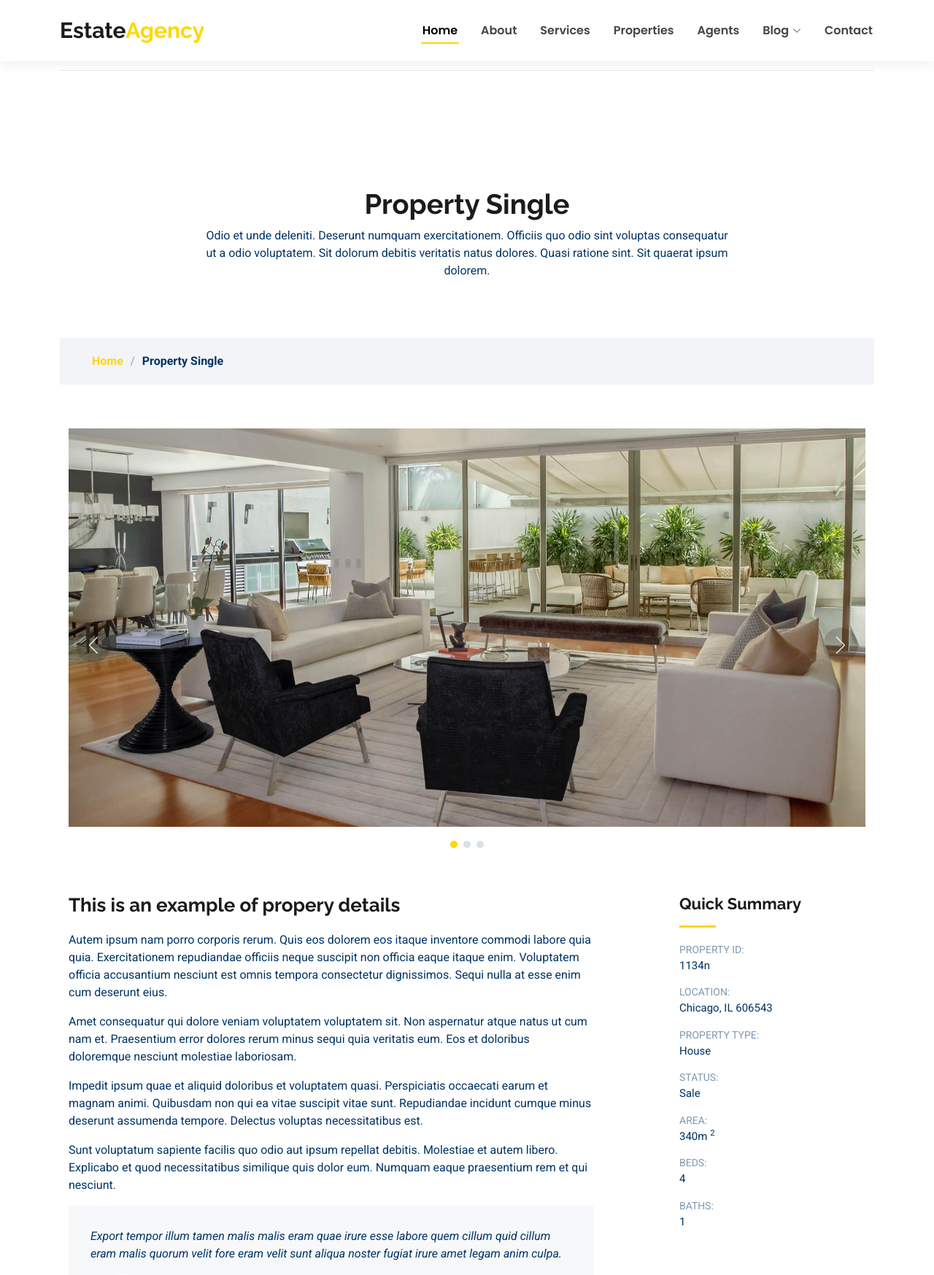
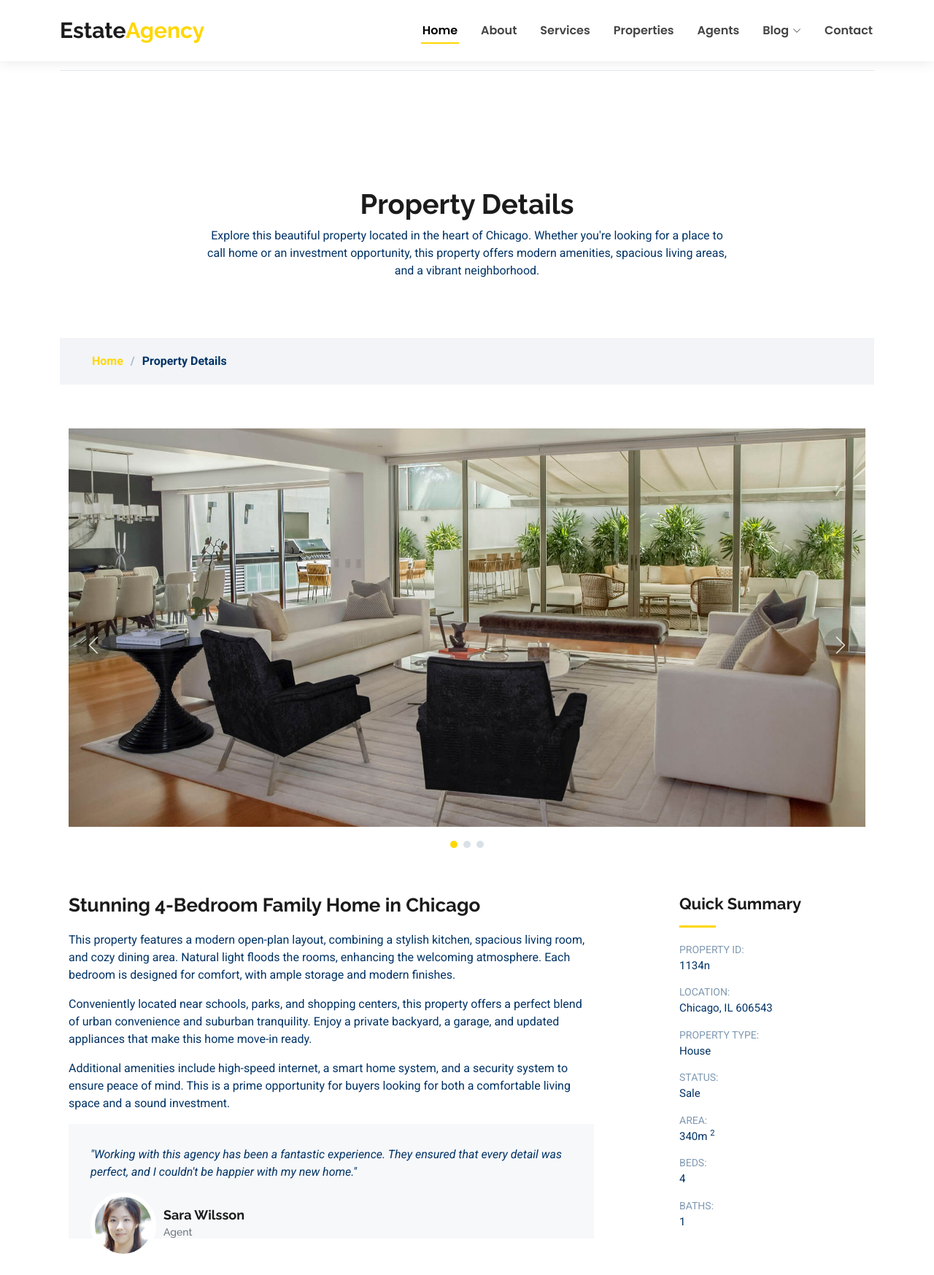
Before and after one commit to NoelWekulo/website-assignment, a Django app: page /propertySingle/ in a window 1280 px wide. Shown: the top 1747 px of the page at 73% size. Run offline with Django 5.2, Linux system fonts and the light colour scheme; some libraries are stand-ins or nearby versions.

Commit message:
Update property-single.html

```diff
--- a/agency/templates/property-single.html
+++ b/agency/templates/property-single.html
@@ -1,7 +1,6 @@
 {% extends "base.html" %}
 
 {% load static %}
-
 
 {% block content %}
 
@@ -29,7 +28,7 @@
               <li><a href="#">Trending</a></li>
               <li><a href="#">Latest News</a></li>
               <li><a href="#">Interior Designs</a></li>
-              <li><a href="#">Home shows</a></li>
+              <li><a href="#">Home Shows</a></li>
             </ul>
           </li>
           <li><a href="{% url 'contact' %}">Contact</a></li>
@@ -48,8 +47,8 @@
         <div class="container">
           <div class="row d-flex justify-content-center text-center">
             <div class="col-lg-8">
-              <h1>Property Single</h1>
-              <p class="mb-0">Odio et unde deleniti. Deserunt numquam exercitationem. Officiis quo odio sint voluptas consequatur ut a odio voluptatem. Sit dolorum debitis veritatis natus dolores. Quasi ratione sint. Sit quaerat ipsum dolorem.</p>
+              <h1>Property Details</h1>
+              <p class="mb-0">Explore this beautiful property located in the heart of Chicago. Whether you're looking for a place to call home or an investment opportunity, this property offers modern amenities, spacious living areas, and a vibrant neighborhood.</p>
             </div>
           </div>
         </div>
@@ -58,13 +57,13 @@
         <div class="container">
           <ol>
             <li><a href="{% url 'index' %}">Home</a></li>
-            <li class="current">Property Single</li>
+            <li class="current">Property Details</li>
           </ol>
         </div>
       </nav>
     </div><!-- End Page Title -->
 
-    <!-- Real Estate 2 Section -->
+    <!-- Real Estate Section -->
     <section id="real-estate-2" class="real-estate-2 section">
 
       <div class="container" data-aos="fade-up">
@@ -92,15 +91,15 @@
           <div class="swiper-wrapper align-items-center">
 
             <div class="swiper-slide">
-              <img src="assets/img/property-slide/property-slide-1.jpg" alt="">
+              <img src="{% static 'assets/img/property-slide/property-slide-1.jpg' %}" alt="">
             </div>
 
             <div class="swiper-slide">
-              <img src="assets/img/property-slide/property-slide-2.jpg" alt="">
+              <img src="{% static 'assets/img/property-slide/property-slide-2.jpg' %}" alt="">
             </div>
 
             <div class="swiper-slide">
-              <img src="assets/img/property-slide/property-slide-3.jpg" alt="">
+              <img src="{% static 'assets/img/property-slide/property-slide-3.jpg' %}" alt="">
             </div>
 
           </div>
@@ -114,25 +113,21 @@
           <div class="col-lg-8" data-aos="fade-up">
 
             <div class="portfolio-description">
-              <h2>This is an example of propery details</h2>
+              <h2>Stunning 4-Bedroom Family Home in Chicago</h2>
               <p>
-                Autem ipsum nam porro corporis rerum. Quis eos dolorem eos itaque inventore commodi labore quia quia. Exercitationem repudiandae officiis neque suscipit non officia eaque itaque enim. Voluptatem officia accusantium nesciunt est omnis tempora consectetur dignissimos. Sequi nulla at esse enim cum deserunt eius.
+                This property features a modern open-plan layout, combining a stylish kitchen, spacious living room, and cozy dining area. Natural light floods the rooms, enhancing the welcoming atmosphere. Each bedroom is designed for comfort, with ample storage and modern finishes.
               </p>
               <p>
-                Amet consequatur qui dolore veniam voluptatem voluptatem sit. Non aspernatur atque natus ut cum nam et. Praesentium error dolores rerum minus sequi quia veritatis eum. Eos et doloribus doloremque nesciunt molestiae laboriosam.
+                Conveniently located near schools, parks, and shopping centers, this property offers a perfect blend of urban convenience and suburban tranquility. Enjoy a private backyard, a garage, and updated appliances that make this home move-in ready.
               </p>
 
               <p>
-                Impedit ipsum quae et aliquid doloribus et voluptatem quasi. Perspiciatis occaecati earum et magnam animi. Quibusdam non qui ea vitae suscipit vitae sunt. Repudiandae incidunt cumque minus deserunt assumenda tempore. Delectus voluptas necessitatibus est.
-              </p>
-
-              <p>
-                Sunt voluptatum sapiente facilis quo odio aut ipsum repellat debitis. Molestiae et autem libero. Explicabo et quod necessitatibus similique quis dolor eum. Numquam eaque praesentium rem et qui nesciunt.
+                Additional amenities include high-speed internet, a smart home system, and a security system to ensure peace of mind. This is a prime opportunity for buyers looking for both a comfortable living space and a sound investment.
               </p>
 
               <div class="testimonial-item">
                 <p>
-                  <span>Export tempor illum tamen malis malis eram quae irure esse labore quem cillum quid cillum eram malis quorum velit fore eram velit sunt aliqua noster fugiat irure amet legam anim culpa.</span>
+                  <span>"Working with this agency has been a fantastic experience. They ensured that every detail was perfect, and I couldn't be happier with my new home."</span>
                 </p>
                 <div>
                   <img src="{% static 'assets/img/testimonials/testimonials-2.jpg' %}" class="testimonial-img" alt="">
@@ -153,11 +148,11 @@
             <div class="tab-content">
 
               <div class="tab-pane fade show active" id="real-estate-2-tab1">
-
+                <iframe width="100%" height="400" src="https://www.youtube.com/embed/sample-video-id" title="Property Video Tour" frameborder="0" allowfullscreen></iframe>
               </div><!-- End Tab 1 Content -->
 
               <div class="tab-pane fade" id="real-estate-2-tab2">
-                <img src="{% static 'assets/img/floor-plan.jpg' %}" alt="" class="img-fluid">
+                <img src="{% static 'assets/img/floor-plan.jpg' %}" alt="Floor Plan" class="img-fluid">
               </div><!-- End Tab 2 Content -->
 
               <div class="tab-pane fade" id="real-estate-2-tab3">
@@ -187,7 +182,7 @@
 
       </div>
 
-    </section><!-- /Real Estate 2 Section -->
+    </section><!-- /Real Estate Section -->
 
   </main>
   {% endblock content %}
```
